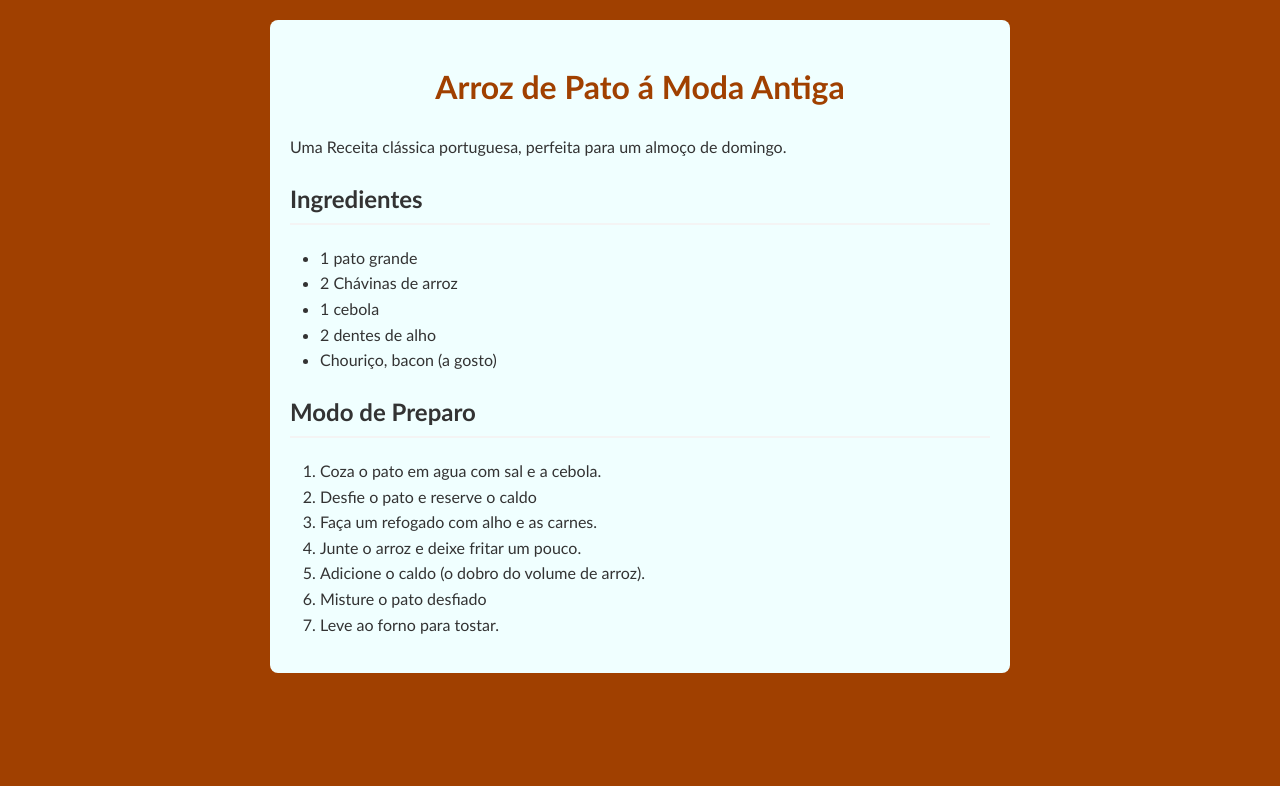
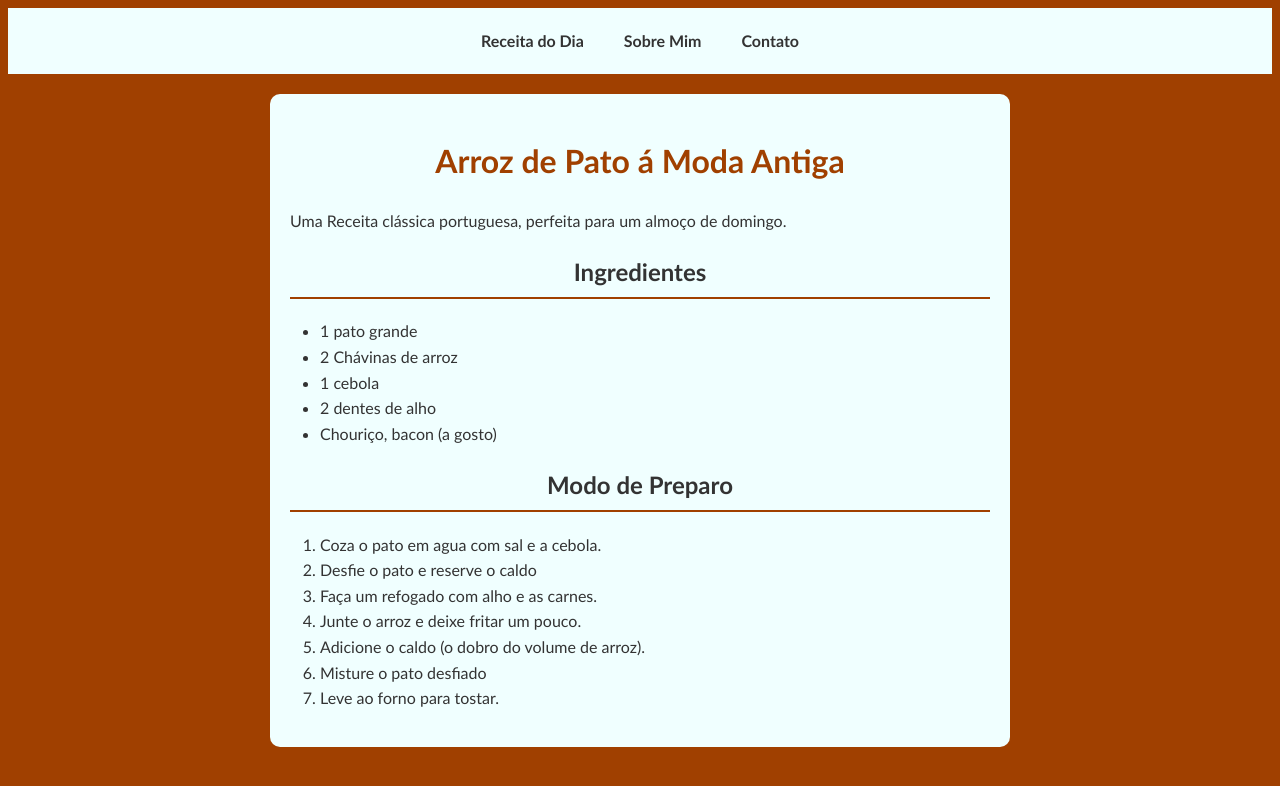
Before and after one commit to tiagodearaujo13-lab/Meu-primeiro-projeto, a plain HTML site: page index.html in a window 1280 px wide. Drawn offline with Linux system fonts and the light colour scheme.

Commit message:
Adicionei o menu de navegacao com Flexbox

```diff
--- a/index.html
+++ b/index.html
@@ -7,6 +7,15 @@
     <link rel="stylesheet" href="style.css">
 </head>
 <body>
+  <header>
+    <nav class="menu-principal">
+      <ul>
+        <li><a href="index.html">Receita do Dia</a></li>
+        <li><a href="#">Sobre Mim</a></li>
+        <li><a href="#">Contato</a></li>
+      </ul>
+    </nav>
+  </header>
   <main>
     <h1>Arroz de Pato á Moda Antiga</h1>
     <p>Uma Receita clássica portuguesa, perfeita para um almoço de domingo.</p>
--- a/style.css
+++ b/style.css
@@ -11,7 +11,7 @@ main {
     margin: 20px auto;
     padding: 20px;
     background-color: azure;
-    border-radius: 8px;
+    border-radius: 10px;
 }
 
 h1 {
@@ -21,10 +21,38 @@ h1 {
 
 h2 {
     color: #333;
-    border-bottom: 2px solid #f4f4f4;
+    border-bottom: 2px solid #a04000;
     padding-bottom: 5px;
+    text-align: center;
 }
 
 ul, ol {
     padding-left: 30px;
 }
+
+header {
+    background-color: azure;
+    padding: 10px 0;
+    box-shadow: 0 2px 5px rgba(0,0,0 0.2);
+}
+
+.menu-principal ul {
+    display: flex;
+    justify-content: center;
+    list-style: none;
+    padding: 0;
+    margin: 0;
+}
+
+.menu-principal a {
+    text-decoration: none;
+    color: #333;
+    font-weight: bold;
+    padding: 10px 20px;
+    display: block;
+}
+
+.menu-principal a:hover {
+    background-color: #555;
+    border-radius: 5px;
+}
```
